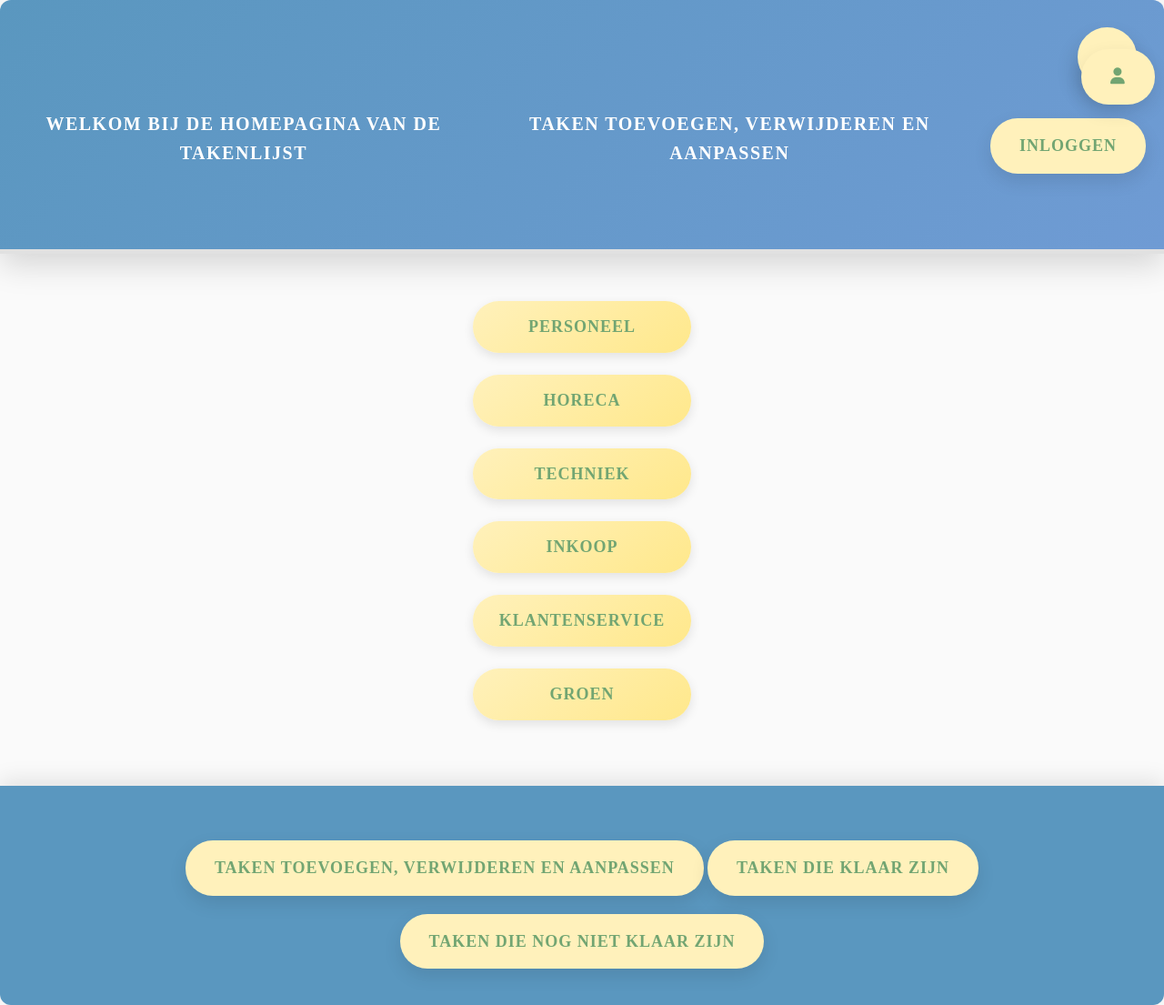
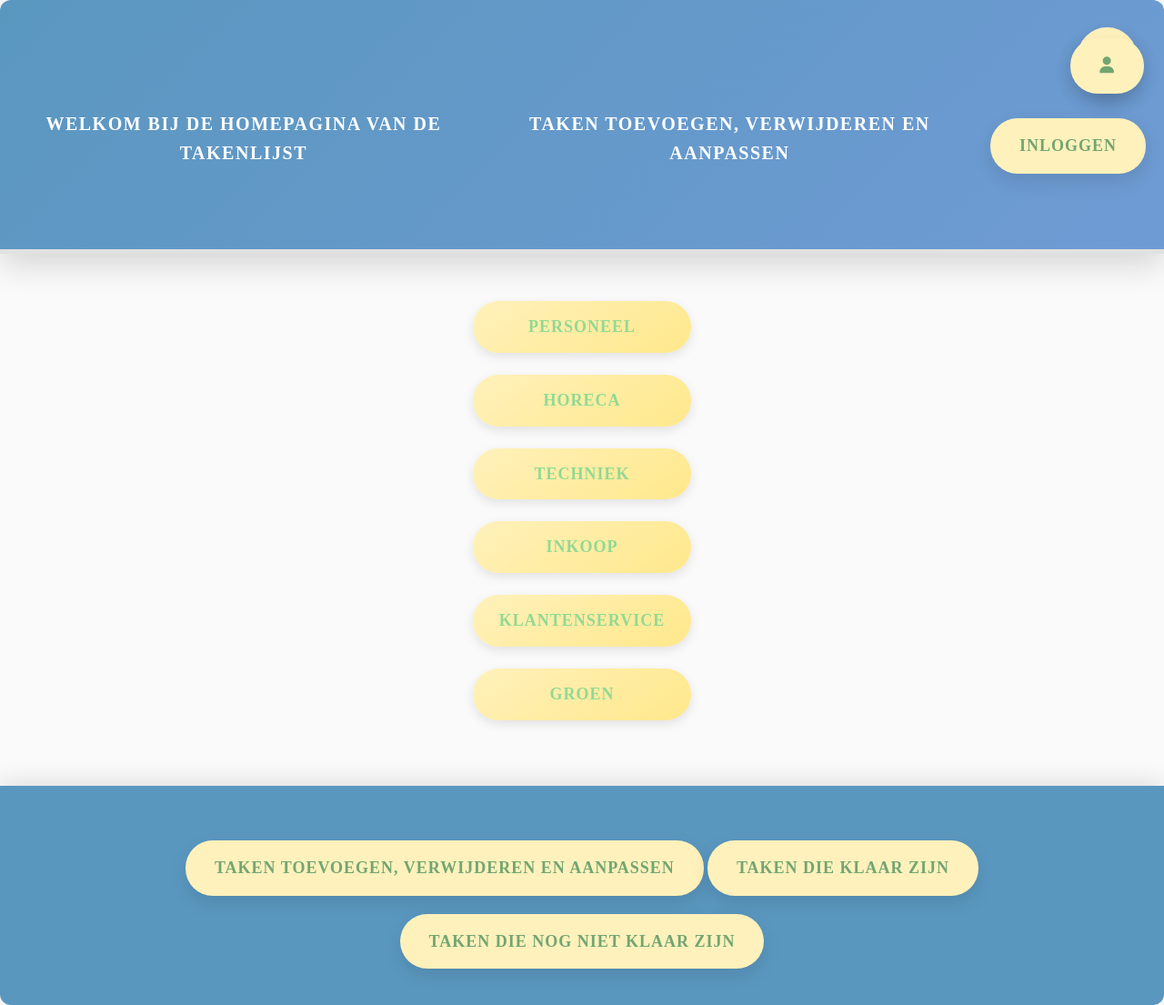
Before and after one commit to RobinGroeneveld/pra-b3_web, a PHP site: page /index.php in a window 1280 px wide. Shown: the whole page at 91% size. Run offline with PHP 8.4, Linux system fonts and the light colour scheme; some libraries are stand-ins or nearby versions.

Commit message:
Revert "css gefixt"
This reverts commit 2908eef8dfaeab7746fc4cc8b7017387a16fa8ff.

```diff
--- a/public_html/css/main.css
+++ b/public_html/css/main.css
@@ -46,11 +46,7 @@ header {
   height: 65px;
   border-radius: 50%;
   background-color: #fff1bb;
-<<<<<<< HEAD
-  color: #72a572;
-=======
   color: #92d993;
->>>>>>> parent of 2908eef (css gefixt)
   display: flex;
   justify-content: center;
   align-items: center;
@@ -206,9 +202,6 @@ body {
 .a-elements-homepage a {
   display: block;
   background: linear-gradient(145deg, #fff1bb, #ffe88b); /* Lichte groene gradient voor knoppen */
-<<<<<<< HEAD
-  color: #72a572;
-=======
   color: #92d993;
 >>>>>>> parent of 2908eef (css gefixt)
   text-decoration: none;
```
